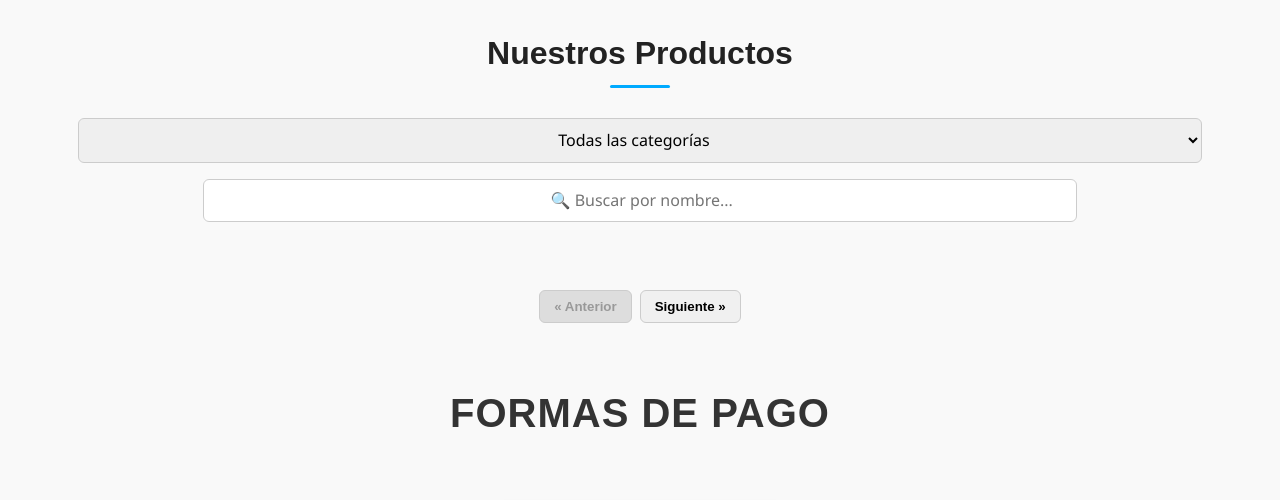
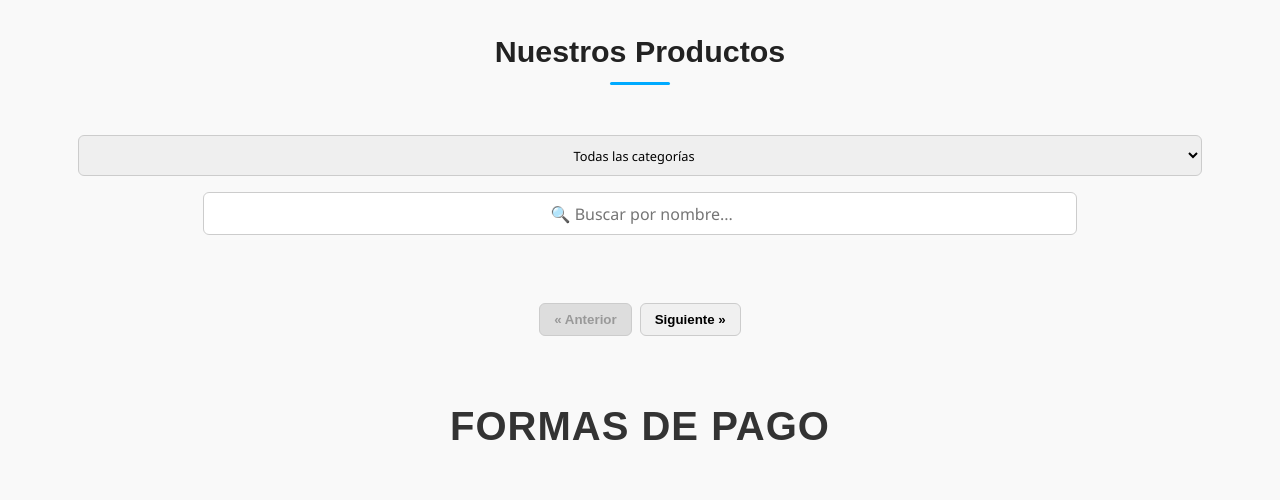
Before and after one commit to Miguel-desarrolador/MAYORISTA-SIN-LIMITES---FRONTEND, a plain HTML site: page index.html in a window 1280 px wide. Shown: the part 120-620 px from the top of the page. Drawn offline with nearby package versions, Linux system fonts and the light colour scheme; no server answers.

Commit message:
css mejor

```diff
--- a/categoriaBuscador.css
+++ b/categoriaBuscador.css
@@ -3,7 +3,7 @@
 ========================= */
 .seccion-titulo {
   font-family: 'Poppins', sans-serif;
-  font-size: 2rem;       /* tamaño grande y visible */
+  font-size: 1.9rem;       /* tamaño grande y visible */
   font-weight: 700;         /* más destacable */
   text-align: center;       /* centrado horizontal */
   color: #222;              /* color principal del texto */
@@ -61,8 +61,9 @@ body {
   width: 70% ;
 }
 .filtros select {
+  margin-top: 20px;
   padding: 0.6rem 0.1rem;
-  font-size: 1rem;
+  font-size: 0.8rem;
   text-align: center;
   border-radius: 6px;
   border: 1px solid #ccc;
```
